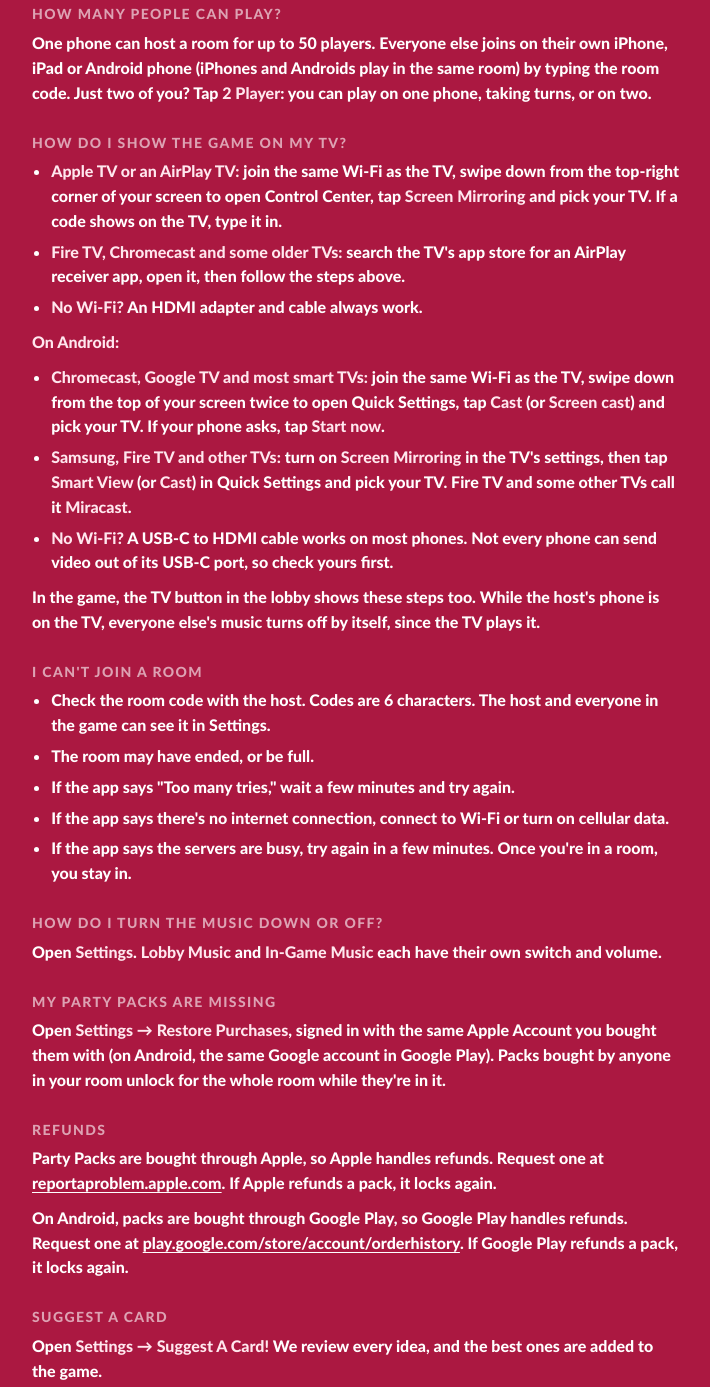
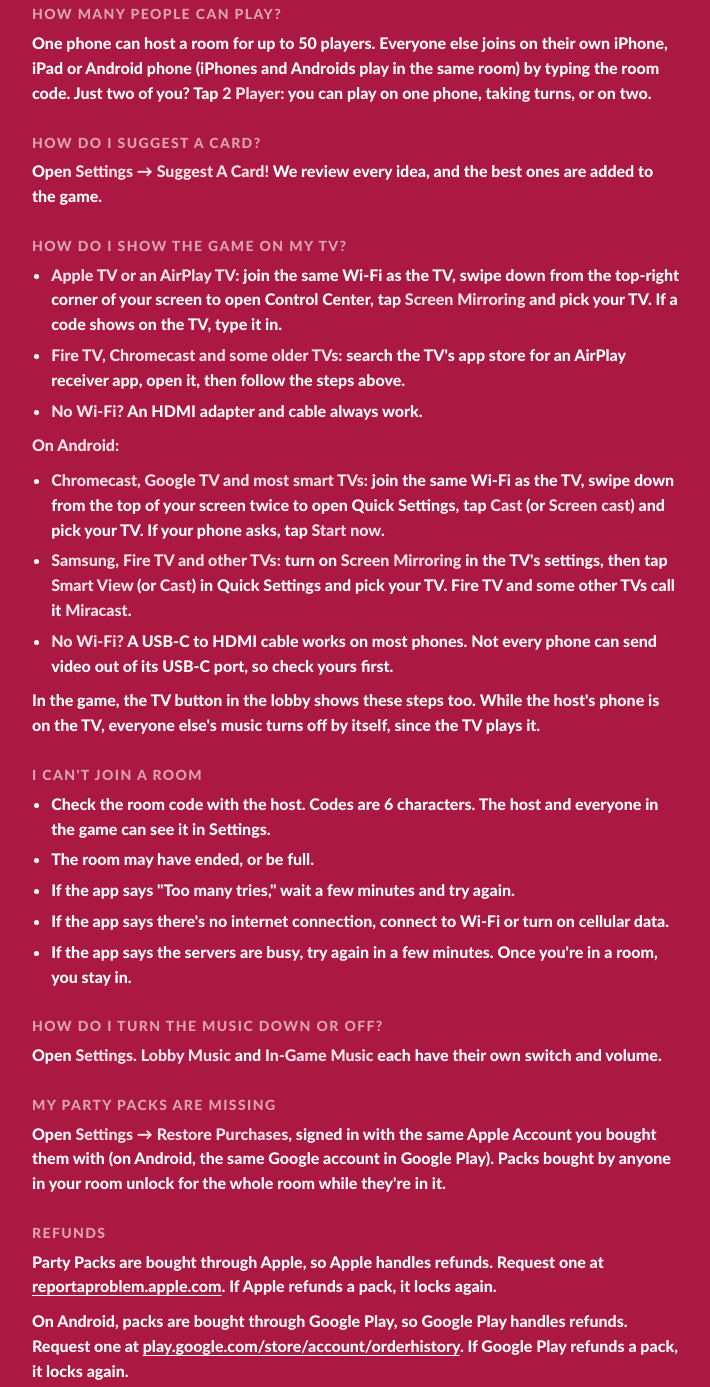
Before and after one commit to majority-rules/legal, a plain HTML site: page support/index.html in a window 1280 px wide. Shown: the part 206-1593 px from the top of the page, without its empty margins (284-994 px from the left). Drawn offline with Linux system fonts and the light colour scheme.

Commit message:
Support: How Do I Suggest A Card? moved up
Co-Authored-By: Claude Opus 5.5 <noreply@anthropic.com>

```diff
--- a/support/index.html
+++ b/support/index.html
@@ -20,6 +20,10 @@
 <section>
 <h2>How many people can play?</h2>
 <p>One phone can host a room for up to 50 players. Everyone else joins on their own iPhone, iPad or Android phone (iPhones and Androids play in the same room) by typing the room code. Just two of you? Tap <strong>2 Player</strong>: you can play on one phone, taking turns, or on two.</p>
+</section>
+<section>
+<h2>How Do I Suggest A Card?</h2>
+<p>Open <strong>Settings → Suggest A Card!</strong> We review every idea, and the best ones are added to the game.</p>
 </section>
 <section>
 <h2>How do I show the game on my TV?</h2>
@@ -46,10 +50,6 @@
 <p>On Android, packs are bought through Google Play, so Google Play handles refunds. Request one at <a href="https://play.google.com/store/account/orderhistory">play.google.com/store/account/orderhistory</a>. If Google Play refunds a pack, it locks again.</p>
 </section>
 <section>
-<h2>Suggest a card</h2>
-<p>Open <strong>Settings → Suggest A Card!</strong> We review every idea, and the best ones are added to the game.</p>
-</section>
-<section>
 <h2>Delete your data</h2>
 <p>Open <strong>Settings → Delete My Data</strong>. Everything tied to your phone is erased right away. See the <a href="../privacy/">Privacy Policy</a> for the details.</p>
 </section>
```
